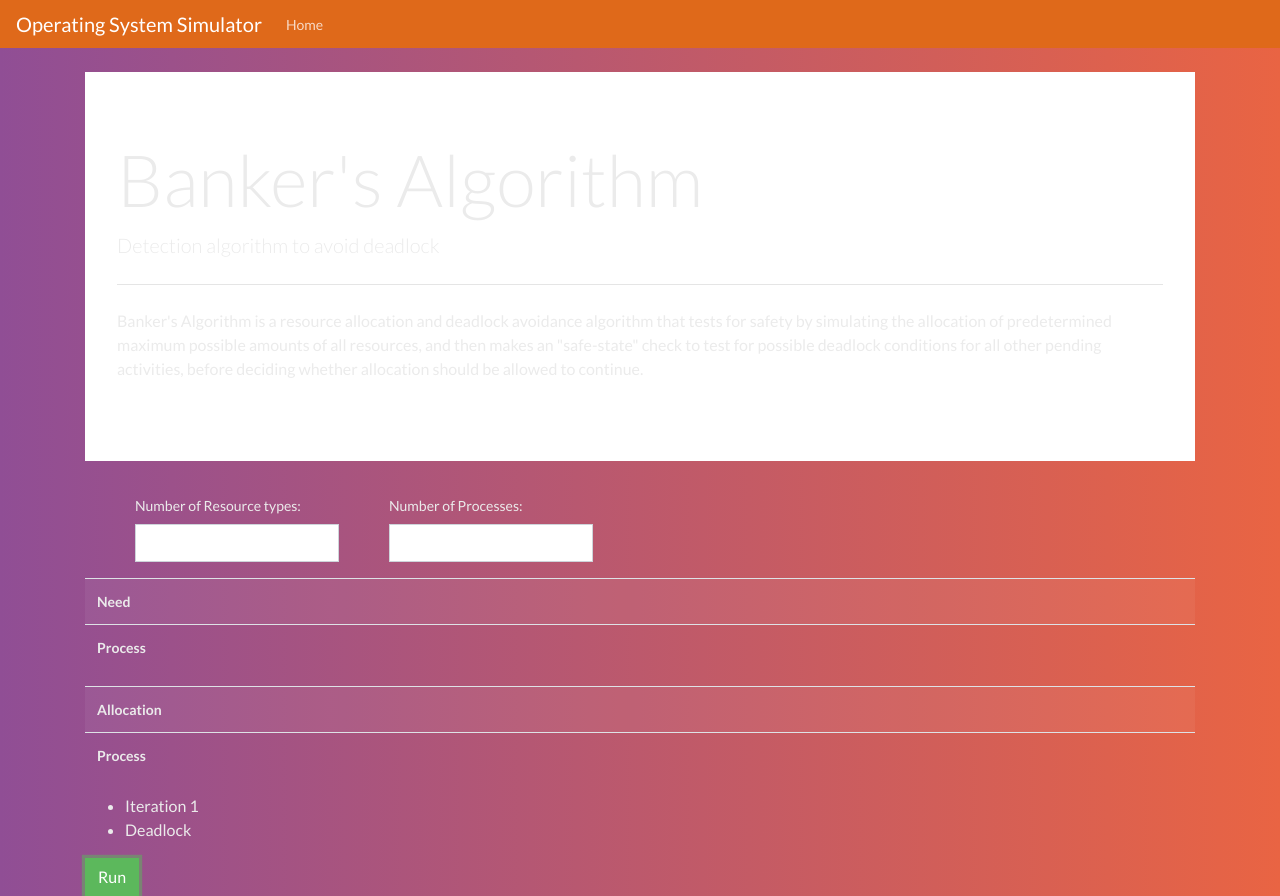
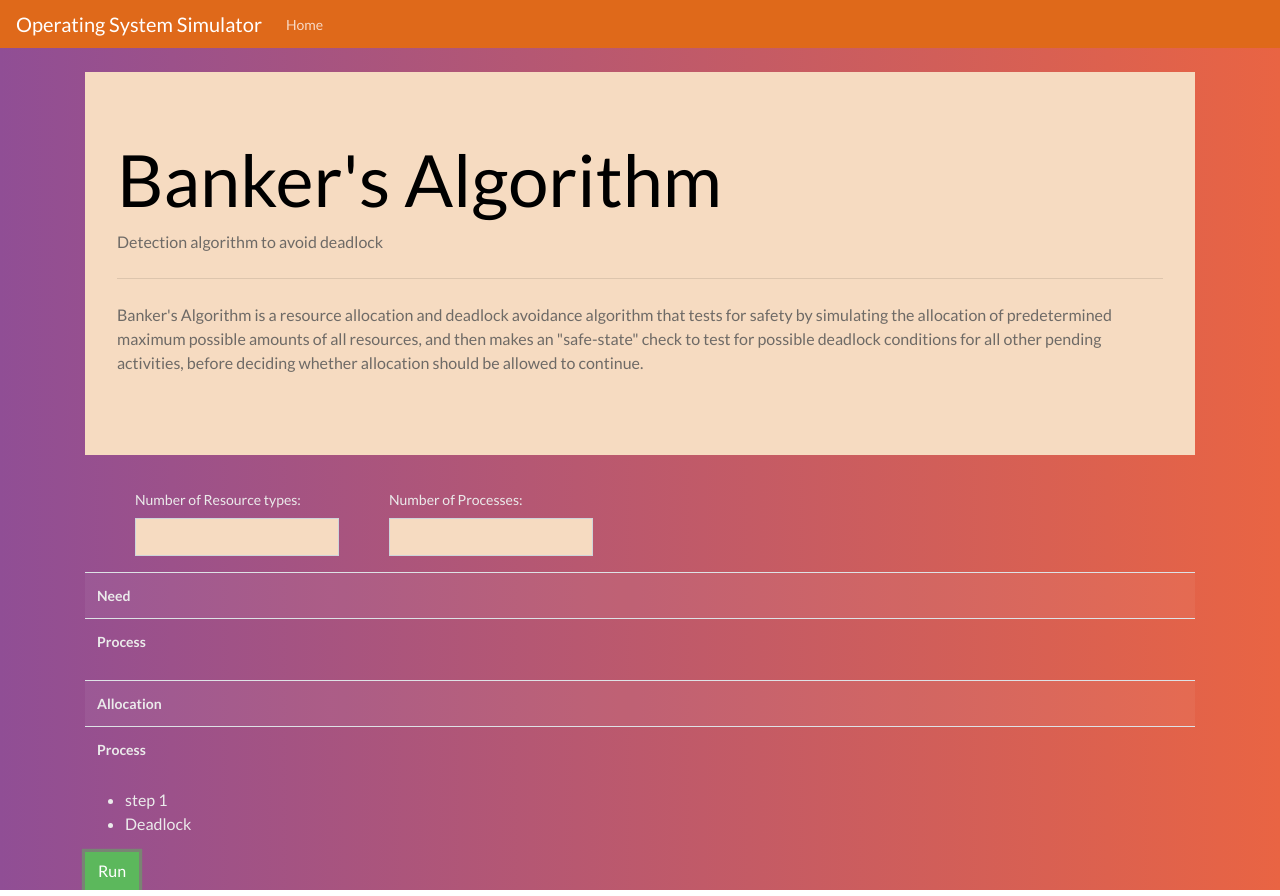
Before and after one commit to saurabh8522/OS-Simulator, a plain HTML site: page Bankers/index.html in a window 1280 px wide. Both pictures are taken after a click on the button "Run". Drawn offline with nearby package versions, Linux system fonts and the light colour scheme.

Commit message:
Add files via upload
modification in colors

```diff
--- a/Bankers/banker.js
+++ b/Bankers/banker.js
@@ -136,7 +136,7 @@ var res,pro;
 						var tab_need = document.getElementById("tab_need");
 						var row = tab_need.insertRow(0);
 						var cell = row.insertCell(0);
-						cell.innerHTML = "<b>Need</b>";
+						cell.innerHTML = "<b><strong>Need</strong></b>";
                         var pro_head = tab_need.insertRow(1);
                         var cell = pro_head.insertCell(0);
                         cell.innerHTML = "<b>Process</b>";
@@ -160,7 +160,7 @@ var res,pro;
 						var tab_alloc = document.getElementById("tab_alloc");
 						var row = tab_alloc.insertRow(0);
 						var cell = row.insertCell(0);
-						cell.innerHTML = "<b>Allocation</b>";
+						cell.innerHTML = "<b><strong>Allocation</strong></b>";
                         var alloc_head = tab_alloc.insertRow(1);
                         var cell = alloc_head.insertCell(0);
                         cell.innerHTML = "<b>Process</b>";
@@ -193,7 +193,7 @@ var res,pro;
 						{
 							var exec1 = exec // exec1 is compared with exec at the end of the while loop to check for deadlock
                             var li = document.createElement("li");
-                            li.appendChild(document.createTextNode("Iteration "+ iter));
+                            li.appendChild(document.createTextNode("step "+ iter));
                             prints.appendChild(li);
                             var ul1 = document.createElement("ul");
 							for (i = 0; i < pro; i++)
--- a/Bankers/index.html
+++ b/Bankers/index.html
@@ -25,22 +25,22 @@
         </nav>
         <br>
         <div class="container">
-                <div class="jumbotron">
-                    <h1 class="display-3">Banker's Algorithm</h1>
-                    <p class="lead">Detection algorithm to avoid deadlock</p>
+                <div class="jumbotron" style="background-color:#F6DBC1">
+                    <h1 style="color:black;" class="display-3" font color = "black"><strong>Banker's Algorithm</strong></h1>
+                    <p style="color:#6E6A66; class="lead">Detection algorithm to avoid deadlock</p>
                     <hr class="my-4">
-                    <p>Banker's Algorithm is a resource allocation and deadlock avoidance algorithm that tests for safety by simulating the allocation of predetermined maximum possible amounts of all resources, and then makes an "safe-state" check to test for possible deadlock conditions for all other pending activities, before deciding whether allocation should be allowed to continue.</p>
+                    <p style="color:#6E6A66;" >Banker's Algorithm is a resource allocation and deadlock avoidance algorithm that tests for safety by simulating the allocation of predetermined maximum possible amounts of all resources, and then makes an "safe-state" check to test for possible deadlock conditions for all other pending activities, before deciding whether allocation should be allowed to continue.</p>
                 </div>
 				<div class="panel-body">
 					<form name = "resource">
 			            <div class = "form-group" style="margin-left:50px; float:left;">
-						<label>Number of Resource types:</label><input class="form-control" type="Number" onkeyup="BuildFormFields(parseInt(this.value, 10));" />
+						<label>Number of Resource types:</label><input style="background-color:#F6DBC1" class="form-control" type="Number" onkeyup="BuildFormFields(parseInt(this.value, 10));" />
 						<div id="FormFields" style=""></div>
 			            </div>
 					</form>
 			        <form name = "Need">
 			            <div class = "form-group" style="margin-left:50px;float:left;">
-						<label>Number of Processes:</label> <input class="form-control" type="Number" onkeyup="BuildFormFields2(y = parseInt(this.value, 10));" />
+						<label>Number of Processes:</label> <input style="background-color:#F6DBC1" class="form-control" type="Number" onkeyup="BuildFormFields2(y = parseInt(this.value, 10));" />
 						<div id="FormFields1"></div>
 			            </div>
 					</form>
```
